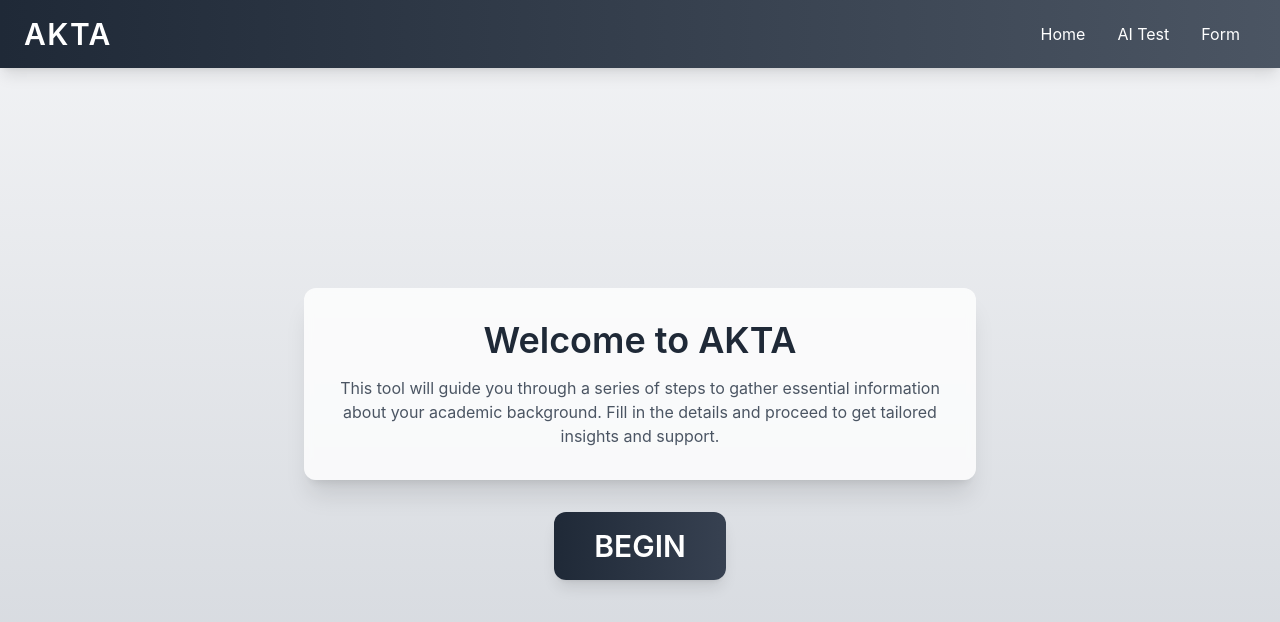
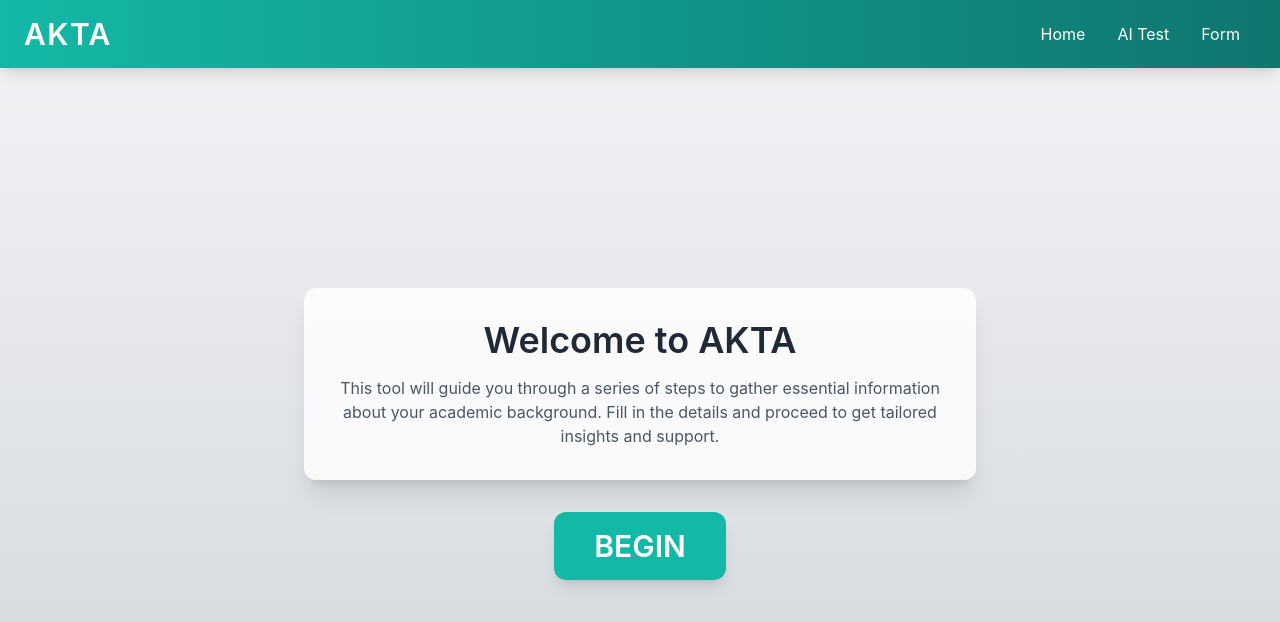
Before and after one commit to kosausrk/Akta-Life, a React (Create React App) app in the folder hackcoms3/: page / in a window 1280 px wide. Shown: the top 622 px of the page. Built offline with nearby package versions, Linux system fonts and the light colour scheme; no server answers; the HTML template or start-up script is replaced by a standard one.

Commit message:
changednavbar

```diff
--- a/hackcoms3/src/App.js
+++ b/hackcoms3/src/App.js
@@ -14,7 +14,8 @@ function Home() {
   return (
     <div className="min-h-screen bg-gradient-to-b from-gray-100 to-gray-300 flex flex-col">
       {/* Navbar */}
-      <nav className="w-full py-4 bg-gradient-to-r from-gray-800 to-gray-600 shadow-lg">
+      <nav className="w-full py-4 bg-gradient-to-r from-teal-500 to-teal-700 shadow-lg">
+
         <div className="container mx-auto flex justify-between items-center px-6">
           <div className="text-3xl font-semibold text-white tracking-wider">AKTA</div>
           <div>
@@ -36,7 +37,7 @@ function Home() {
         </div>
         <Link
           to="/welcome"
-          className="px-10 py-4 text-3xl font-semibold bg-gradient-to-r from-gray-800 to-gray-700 text-white rounded-xl shadow-lg hover:shadow-2xl transform hover:scale-105 transition-all duration-300"
+          className="px-10 py-4 text-3xl font-semibold bg-gradient-to-r from-teal-500 to-teal-500 text-white rounded-xl shadow-lg hover:shadow-2xl transform hover:scale-105 transition-all duration-300"
         >
           BEGIN
         </Link>
```
